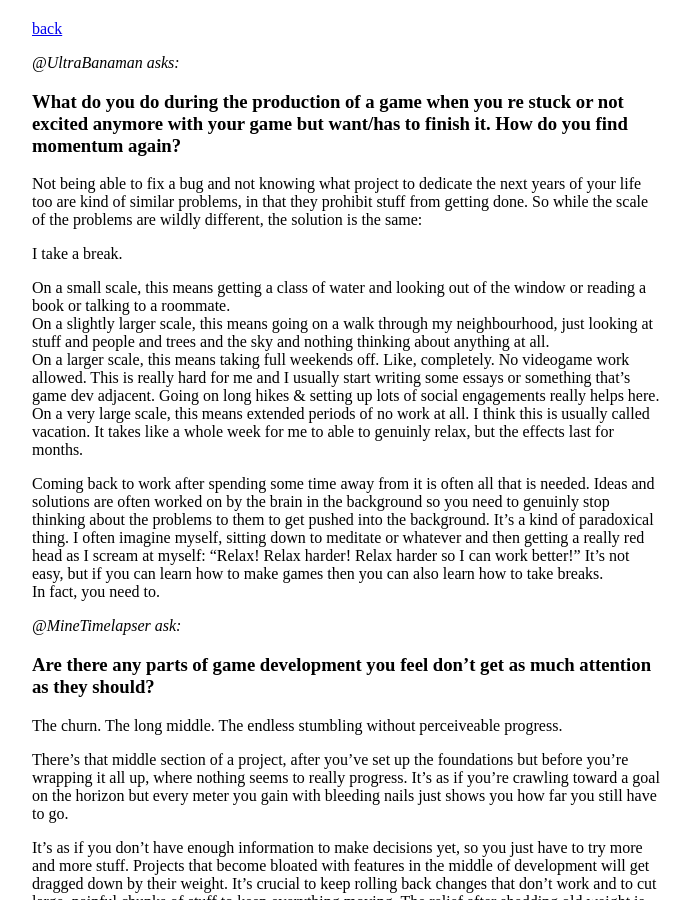
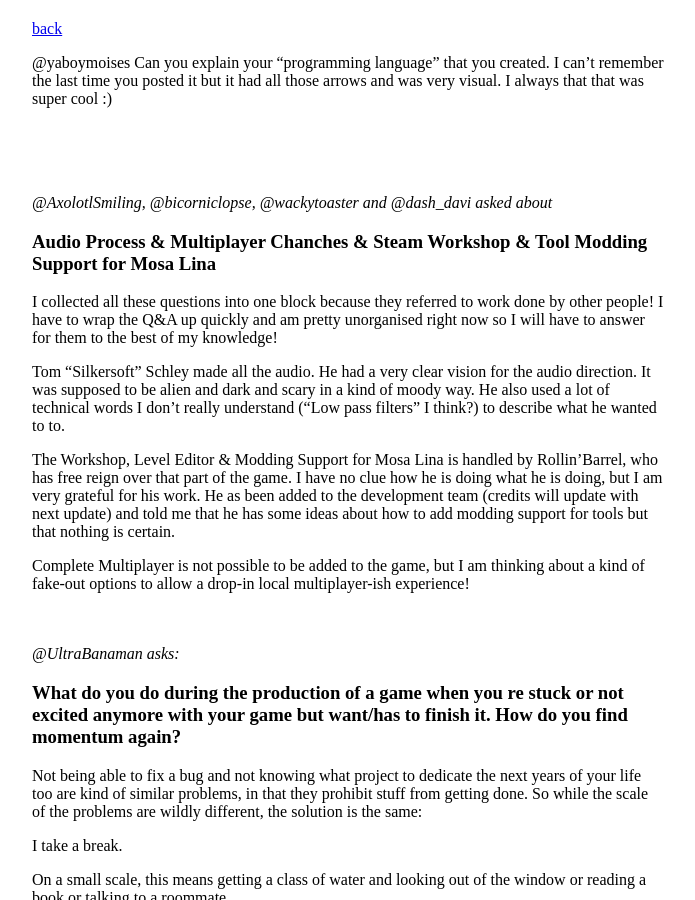
Before and after one commit to stuffedwombat/stuffedwombat.github.io, a Jekyll site: the page built from qa.md, in a window 1280 px wide and 900 px high. Shown: the whole window, without its empty margins (292-987 px from the left). Built offline with Jekyll 4.4.1, drawn with Linux system fonts in a browser that asks for light colours; our own code applies the rules of GitHub Pages for plain Markdown files; comment, search, counter and statistics services are not loaded.

Commit message:
Update qa.md

```diff
--- a/qa.md
+++ b/qa.md
@@ -1,4 +1,25 @@
 [back](thinking)
+
+@yaboymoises
+Can you explain your "programming language" that you created. I can't remember the last time you posted it but it had all those arrows and was very visual. I always that that was super cool :)
+
+
+<br><br><br>
+
+
+*@AxolotlSmiling, @bicorniclopse, @wackytoaster and @dash_davi asked about*
+### Audio Process & Multiplayer Chanches & Steam Workshop & Tool Modding Support for Mosa Lina
+
+I collected all these questions into one block because they referred to work done by other people! I have to wrap the Q&A up quickly and am pretty unorganised right now so I will have to answer for them to the best of my knowledge!
+
+Tom "Silkersoft" Schley made all the audio. He had a very clear vision for the audio direction. It was supposed to be alien and dark and scary in a kind of moody way.  He also used a lot of technical words I don't really understand ("Low pass filters" I think?) to describe what he wanted to to.
+
+The Workshop, Level Editor & Modding Support for Mosa Lina is handled by Rollin'Barrel, who has free reign over that part of the game. I have no clue how he is doing what he is doing, but I am very grateful for his work. He as been added to the development team (credits will update with next update) and told me that he has some ideas about how to add modding support for tools but that nothing is certain.
+
+Complete Multiplayer is not possible to be added to the game, but I am thinking about a kind of fake-out options to allow a drop-in local multiplayer-ish experience!
+<br><br><br>
+
+
 
 *@UltraBanaman asks:*
 ### What do you do during the production of a game when you re stuck or not excited anymore with your game but want/has to finish it. How do you find momentum again?
@@ -13,6 +34,7 @@ On a larger scale, this means taking full weekends off. Like, completely. No vid
 On a very large scale, this means extended periods of no work at all. I think this is usually called vacation. It takes like a whole week for me to able to genuinly relax, but the effects last for months.<br>
 
 Coming back to work after spending some time away from it is often all that is needed. Ideas and solutions are often worked on by the brain in the background so you need to genuinly stop thinking about the problems to them to get pushed into the background. It's a kind of paradoxical thing. I often imagine myself, sitting down to meditate or whatever and then getting a really red head as I scream at myself: "Relax! Relax harder! Relax harder so I can work better!" It's not easy, but if you can learn how to make games then you can also learn how to take breaks. <br>In fact, you need to.
+<br><br><br>
 
 
 *@MineTimelapser ask:*
```
